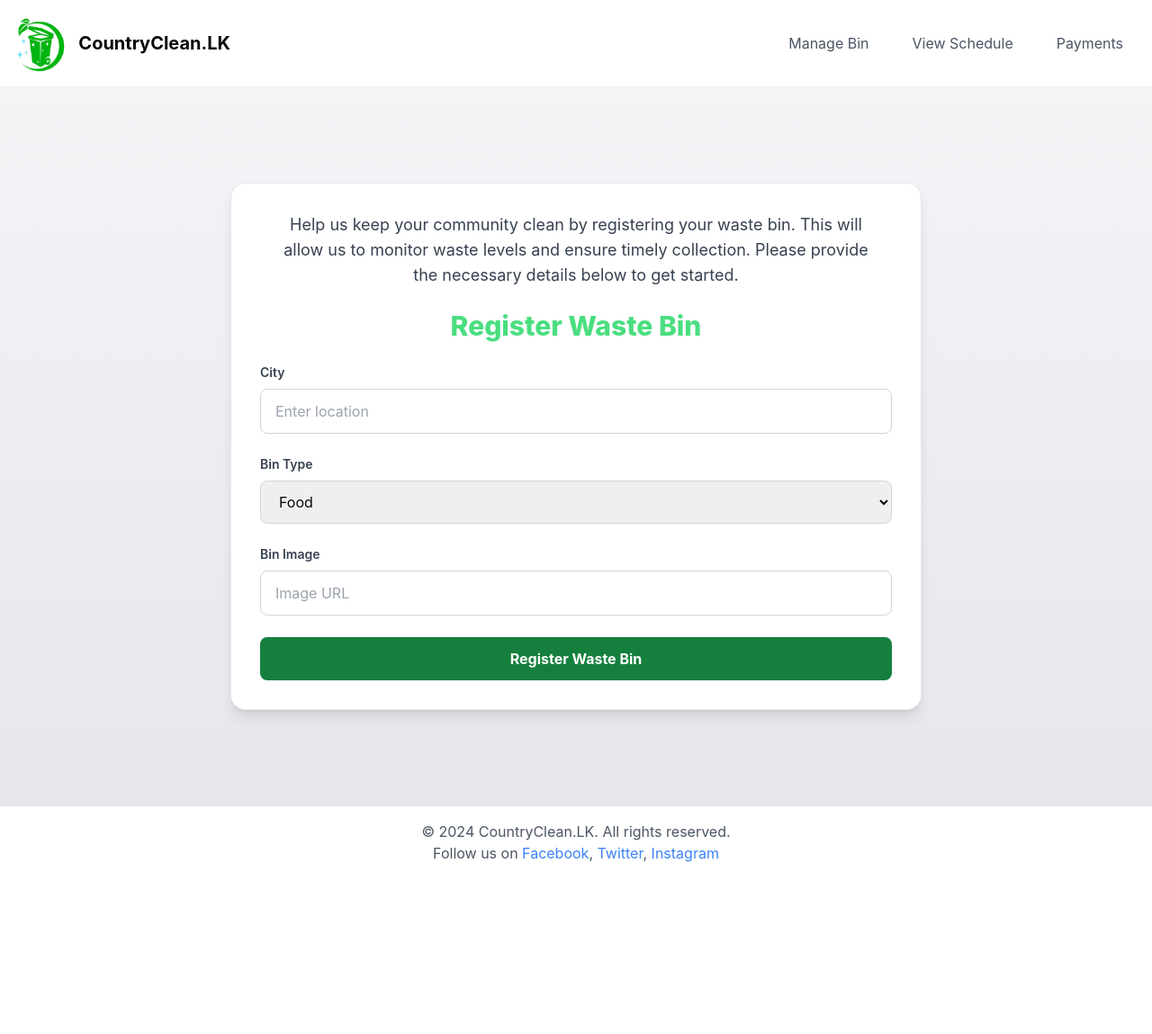
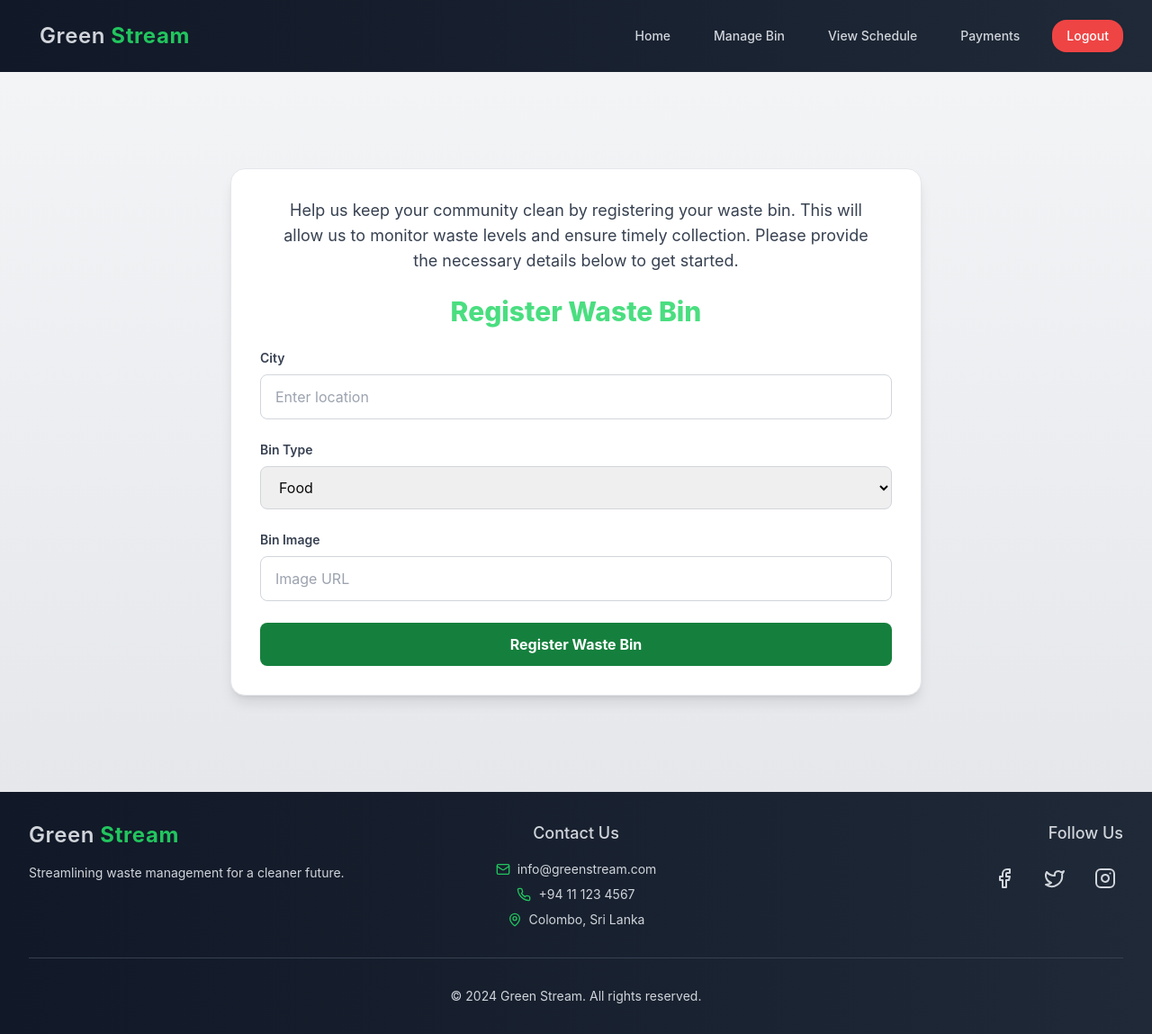
Before and after one commit to last-chaanz/csse-waste-tracker, a React (Vite) app in the folder frontend/: page /registerBin in a window 1280 px wide. Shown: the whole page at 90% size. Before the commit the page ends 976 px from the top, so only its background shows below. Built offline with nearby package versions, Linux system fonts and the light colour scheme.

Commit message:
added some styling

```diff
--- a/frontend/src/components/User/CollectorDashboard.jsx
+++ b/frontend/src/components/User/CollectorDashboard.jsx
@@ -160,7 +160,7 @@ const GarbageCollectorDashboard = ({ onLogout }) => {
                                 Dashboard
                             </li>
                             <li className="cursor-pointer p-4 hover:bg-blue-600" onClick={() => navigate('/collectorBin')}>
-                                Register Bin
+                                Manage Bin
                             </li>
                             <li
                                 className="cursor-pointer p-4 hover:bg-blue-600"
--- a/frontend/src/components/User/UserDashboard.jsx
+++ b/frontend/src/components/User/UserDashboard.jsx
@@ -223,20 +223,21 @@ const UserDashboard = ({ onLogout }) => {
                         </div>
                     </header> */}
             <br></br>
-            <div className="flex items-start justify-center gap-[75px] p-10">
-                <div className="flex flex-col items-start justify-center gap-4">
-                    <span className="mt-20 text-3xl font-bold tracking-wide text-sky-900">
-                        Start Your <span className="text-2 xl font-bold text-green-500">Waste Management</span> Journey Here
+            <div className="flex flex-col lg:flex-row items-start justify-center gap-8 lg:gap-[75px] p-6 lg:p-10">
+                <div className="flex flex-col items-center lg:items-start justify-center gap-4">
+                    <span className="mt-10 lg:mt-20 text-2xl lg:text-3xl font-bold tracking-wide text-sky-900 text-center lg:text-left">
+                        Start Your <span className="text-xl lg:text-2xl font-bold text-green-500">Waste Management</span> Journey Here
                     </span>
                     <button
                         onClick={() => navigate('/FetchBin')}
-                        className="hover:text-gray rounded-xl border-2 border-sky-900 px-8 py-2 text-lg hover:border-4"
+                        className="hover:text-gray rounded-xl border-2 border-sky-900 px-6 lg:px-8 py-2 text-base lg:text-lg hover:border-4"
                     >
                         Click Here
                     </button>
                 </div>
-                <img src={DashboardImage} alt="Dashboard" className="w-3/4 rounded-lg border-b-4" />
+                <img src={DashboardImage} alt="Dashboard" className="w-full lg:w-3/4 rounded-lg border-b-4 mt-6 lg:mt-0" />
             </div>
+
             {/* <div className="grid grid-cols-1 gap-6 sm:grid-cols-2 lg:grid-cols-3">
                         <div className="rounded-lg bg-white p-6 shadow-md">
                             <h3 className="text-lg font-semibold">Manage Your Bin</h3>
--- a/frontend/src/components/WasteBin/fetchBin.jsx
+++ b/frontend/src/components/WasteBin/fetchBin.jsx
@@ -3,7 +3,6 @@ import React, { useEffect, useState } from 'react';
 import axios from 'axios';
 import { jwtDecode } from 'jwt-decode';
 import { useNavigate } from 'react-router-dom';
-import LoginImage from '../../images/logoImage.jpeg';
 import NavBar from '../common/Navbar';
 import Footer from '../common/Footer';
 
@@ -15,10 +14,6 @@ const WasteBinList = () => {
     const [updatedLocation, setUpdatedLocation] = useState('');
     const [updatedBinType, setUpdatedBinType] = useState('');
     const navigate = useNavigate();
-
-    const handleNavigation = () => {
-        navigate('/user/dashboard');
-    };
 
     useEffect(() => {
         const fetchWasteBins = async () => {
--- a/frontend/src/components/WasteBin/registerBin.jsx
+++ b/frontend/src/components/WasteBin/registerBin.jsx
@@ -1,8 +1,9 @@
 import React, { useState } from 'react';
 import axios from 'axios';
 import { jwtDecode } from 'jwt-decode';
-import LoginImage from '../../images/logoImage.jpeg'; // Import the logo image
 import { useNavigate } from 'react-router-dom';
+import NavBar from '../common/Navbar';
+import Footer from '../common/Footer';
 
 const WasteBinForm = () => {
   const [location, setLocation] = useState('');
@@ -64,46 +65,7 @@ const WasteBinForm = () => {
 
   return (
     <>
-      {/* Navigation Bar */}
-      <nav className="bg-white p-4 shadow-md">
-        <div className="flex items-center justify-between">
-          <div className="flex items-center">
-            {/* Logo Image with navigation */}
-            <img
-              src={LoginImage}
-              alt="CountryClean.LK"
-              className="mr-3 h-16 cursor-pointer"
-              onClick={handleNavigation}
-            />
-            <h1
-              className="text-xl font-bold cursor-pointer"
-              onClick={handleNavigation}
-            >
-              CountryClean.LK
-            </h1>
-          </div>
-          <div className="space-x-4">
-            <button
-              onClick={() => navigate('/FetchBin')}
-              className="rounded-md px-4 py-2 text-gray-600 transition-colors duration-300 hover:bg-blue-500 hover:text-white"
-            >
-              Manage Bin
-            </button>
-            <button
-              onClick={() => navigate('/additional-pickups')}
-              className="rounded-md px-4 py-2 text-gray-600 transition-colors duration-300 hover:bg-blue-500 hover:text-white"
-            >
-              View Schedule
-            </button>
-            <button
-              onClick={() => navigate('/payments')}
-              className="rounded-md px-4 py-2 text-gray-600 transition-colors duration-300 hover:bg-blue-500 hover:text-white"
-            >
-              Payments
-            </button>
-          </div>
-        </div>
-      </nav>
+        <NavBar />
 
       <div className="flex items-center justify-center min-h-screen bg-gradient-to-b from-gray-100 to-gray-200">
         <form
@@ -176,24 +138,7 @@ const WasteBinForm = () => {
           </button>
         </form>
       </div>
-      {/* Footer */}
-      <footer className="bg-white p-4 text-center shadow-md">
-        <p className="text-gray-600">© 2024 CountryClean.LK. All rights reserved.</p>
-        <p className="text-gray-600">
-          Follow us on{' '}
-          <a href="#" className="text-blue-500 hover:underline">
-            Facebook
-          </a>
-          ,{' '}
-          <a href="#" className="text-blue-500 hover:underline">
-            Twitter
-          </a>
-          ,{' '}
-          <a href="#" className="text-blue-500 hover:underline">
-            Instagram
-          </a>
-        </p>
-      </footer>
+      <Footer />
     </>
   );
 };
```
